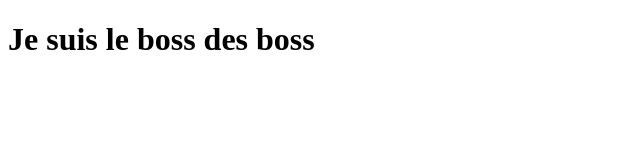
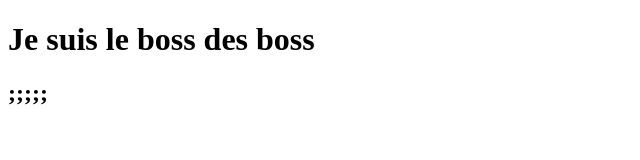
Before and after one commit to Madmax1584/ProjetNode.JS, a plain HTML site: page Index.html in a window 1280 px wide. Shown: the full height of the page, 0-640 px from the left. Drawn offline with Linux system fonts and the light colour scheme.

Commit message:
Update Index.html

```diff
--- a/Index.html
+++ b/Index.html
@@ -7,5 +7,6 @@
 </head>
 <body>
     <h1>Je suis le boss des boss </h1>
+    <h2>;;;;;</h2>
 </body>
 </html>
```
